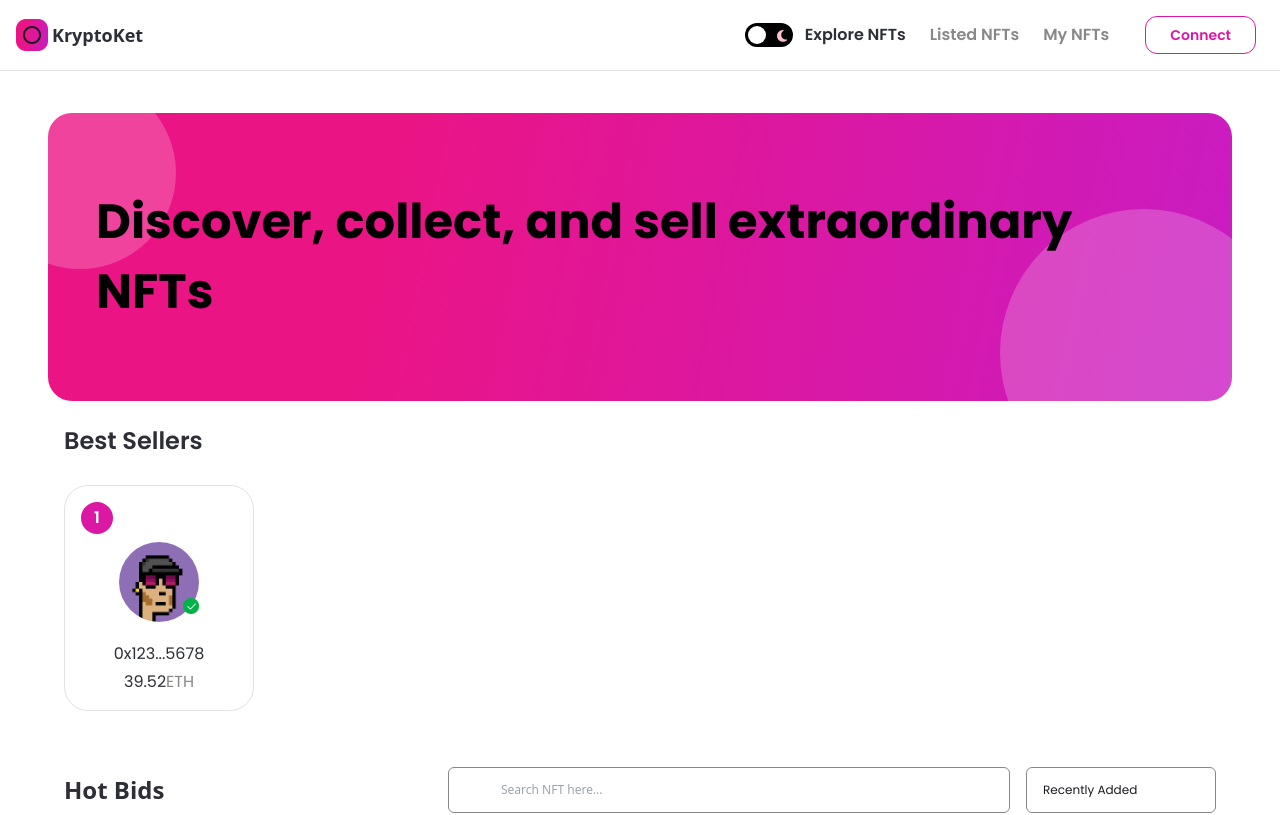
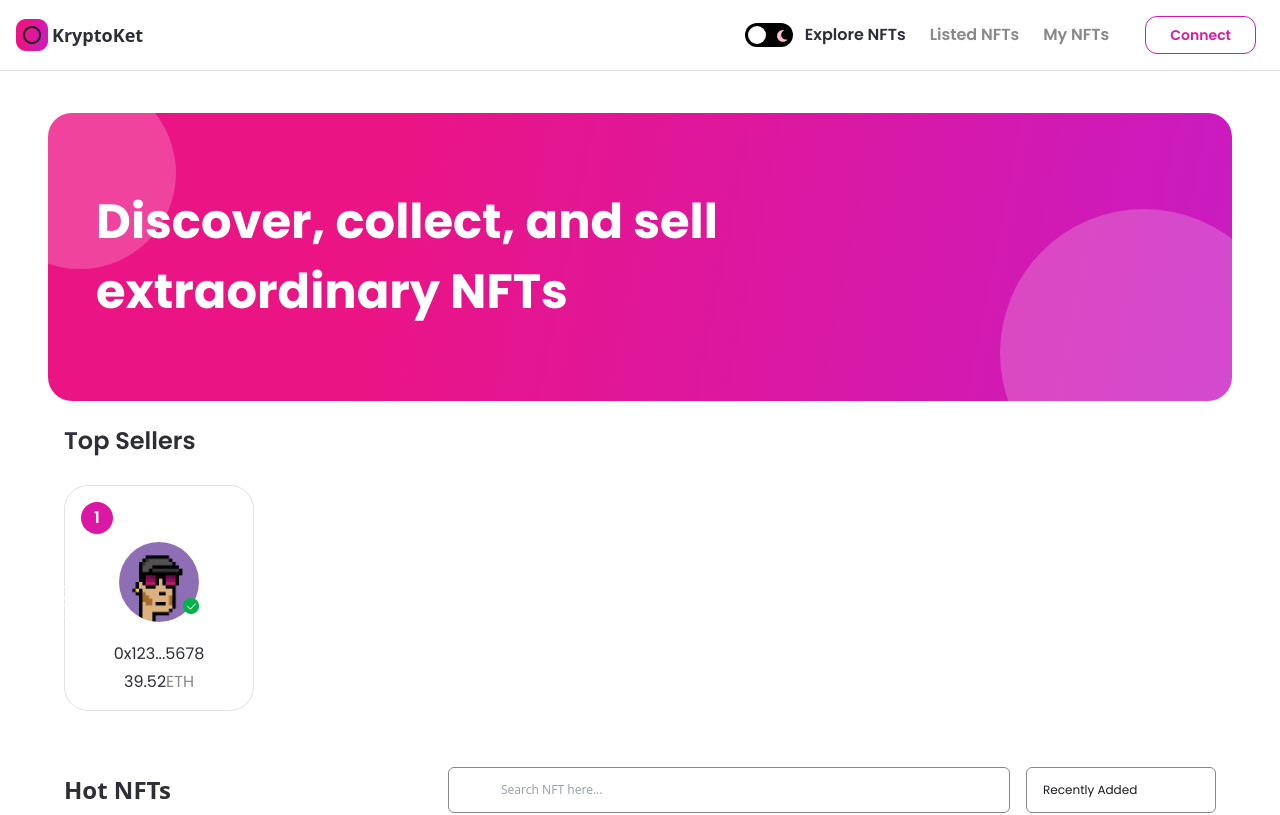
Before and after one commit to anyars-encarta/nft_marketplace, a Next.js app: page / in a window 1280 px wide. Shown: the top 815 px of the page. Built offline with nearby package versions, Linux system fonts and the light colour scheme.

Commit message:
Complete serahc bar and correct bugs

```diff
--- a/app/listed-nfts/page.jsx
+++ b/app/listed-nfts/page.jsx
@@ -4,6 +4,7 @@ import { useState, useEffect, useContext } from "react";
 import { NFTContext } from "@/context/NFTContext";
 import { NFTCard, Loader } from "@/components";
 import { makeId } from "@/utils";
+import { sellers } from "@/constants";
 
 const page = () => {
   const [nfts, setNfts] = useState([]);
@@ -17,7 +18,7 @@ const page = () => {
   //     setNfts(items);
   //     setIsLoading(false);
   //   });
-    setNfts([1, 2, 3, 4, 5, 6, 7, 8, 9, 10])
+    setNfts(sellers)
   }, []);
 
   if (isLoading) {
@@ -48,17 +49,10 @@ const page = () => {
             {/* {nfts.map((nft) => (
               <NFTCard key={nft.tokenId} nft={nft} />
             ))} */}
-            {nfts.map((i) => (
+            {nfts.map((nft, i) => (
               <NFTCard
                 key={`nft-${i}`}
-                nft={{
-                  i,
-                  name: `Nifty NFT ${i}`,
-                  price: (10 - i * 0.534).toFixed(2),
-                  seller: `0x${makeId(3)}...${makeId(4)}`,
-                  owner: `0x${makeId(3)}...${makeId(4)}`,
-                  description: "Cool NFT on Sale",
-                }}
+                nft={nft}
               />
             ))}
           </div>
--- a/app/nft-details/page.jsx
+++ b/app/nft-details/page.jsx
@@ -50,7 +50,7 @@ const page = () => {
       <div className="relative flex-1 flexCenter sm:px-4 p-12 border-right md:border-r-0 md:border-b dark:border-nft-black-1 border-nft-gray-1">
         <div className="relative w-557 minmd:w-2/3 minmd:h-2/3 sm:w-full sm:h-300 h-557">
           <Image
-            src={images[`nft${nft.i}`]}
+            src={images[`nft${nft.id}`]}
             objectFit="cover"
             alt="nft"
             className="rounded-xl shadow-lg"
--- a/app/page.jsx
+++ b/app/page.jsx
@@ -2,7 +2,7 @@
 
 import { useState, useEffect, useRef, useContext } from "react";
 
-import { Banner, CreatorCard, NFTCard, SearchBar } from "@/components";
+import { Banner, CreatorCard, Loader, NFTCard, SearchBar } from "@/components";
 import images from "@/assets";
 import { makeId, shortenAddress } from "@/utils";
 import Image from "next/image";
@@ -18,6 +18,8 @@ const Home = () => {
   const parentRef = useRef(null);
   const scrollRef = useRef(null);
   const [activeSelect, setActiveSelect] = useState("Recently Added");
+  const [loading, setLoading] = useState(true);
+
   // const { fetchNFTs } = useContext(NFTContext);
 
   const { theme } = useTheme();
@@ -28,6 +30,7 @@ const Home = () => {
     //   });
     setNfts(sellers);
     setNftsCopy(sellers);
+    setLoading(false);
   }, []);
 
   const handleScroll = (direction) => {
@@ -109,15 +112,26 @@ const Home = () => {
         <Banner
           parentStyles="justify-start mb-6 h-72 sm:h-60 p-12 xs:p-4 xs:h-44 rounded-3xl"
           childStyles="md:text-4xl sm:text-2xl xs:text-xl text-left"
-          bannerText="Discover, collect, and sell extraordinary NFTs"
+          bannerText={<>Discover, collect, and sell <br /> extraordinary NFTs</>}
         />
 
+        {!loading && !nfts.length ? (
+          <h1 className="flexCenter font-poppins dark:text-white text-nft-black-1 text-2xl minlg:text-4xl font-semibold ml-4 xs:ml-0">
+          That&apos;s weird... No NFTs for sale
+          </h1>
+        ) : loading ? (
+          <Loader />
+        ) : (
+          <>
             <div className="">
               <h1 className="font-poppins dark:text-white text-nft-black-1 text-2xl minlg:text-4xl font-semibold ml-4 xs:ml-0">
-            Best Sellers
+                Top Sellers
               </h1>
 
-          <div className="relative flex-1 max-w-full flex mt-3" ref={parentRef}>
+              <div
+                className="relative flex-1 max-w-full flex mt-3"
+                ref={parentRef}
+              >
                 <div
                   className="flex flex-row w-max overflow-x-scroll no-scrollbar select-none"
                   ref={scrollRef}
@@ -178,7 +192,7 @@ const Home = () => {
             <div className="mt-10">
               <div className="flexBetween mx-4 xs:mx-0 minlg:mx-8 sm:flex-col sm:items-start">
                 <h1 className="flex-1 before:first:font-poppins dark:text-white text-nft-black-1 text-2xl minlg:text-4xl font-semibold sm:mb-4">
-              Hot Bids
+                  Hot NFTs
                 </h1>
                 <div className="flex-2 sm:w-full flex flex-row sm:flex-col">
                   <SearchBar
@@ -190,7 +204,6 @@ const Home = () => {
                 </div>
               </div>
 
-
               <div className="mt-3 w-full flexStart flex-wrap justify-start md:justify-center">
                 {/* {nfts.map((nft) => (
               <NFTCard key={nft.tokenId} nft={nft} />
@@ -200,6 +213,8 @@ const Home = () => {
                 ))}
               </div>
             </div>
+          </>
+        )}
       </div>
     </div>
   );
--- a/components/Banner.jsx
+++ b/components/Banner.jsx
@@ -5,7 +5,7 @@ const Banner = ({ parentStyles, childStyles, bannerText }) => {
     <div
       className={`${parentStyles} relative w-full flex items-center z-0 overflow-hidden nft-gradient`}
     >
-      <p className={`${childStyles} font-bold text-5xl font-poppins leading-70`}>{bannerText}</p>
+      <p className={`${childStyles} font-bold text-white text-5xl font-poppins leading-70`}>{bannerText}</p>
 
       <div className='absolute w-48 h-48 sm:w-32 sm:h-32 rounded-full white-bg -top-9 -left-16 -z-5' />
       <div className='absolute w-72 h-72 sm:w-56 sm:h-56 rounded-full white-bg -bottom-24 -right-14 -z-5' />
```
Also changed, not shown: components/Navbar.jsx (+26 -2 lines). Lines whose indentation alone changed are shown as unchanged.
